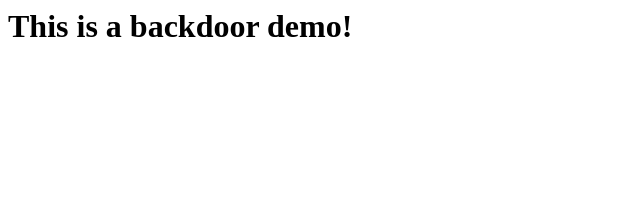
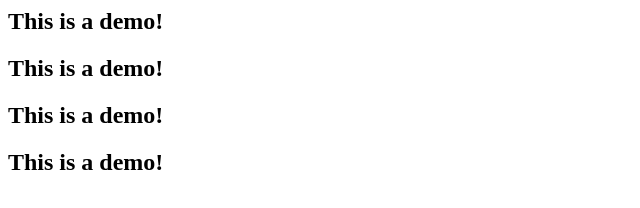
Before and after one commit to Object-Detection-Backdoor/backdoor-demo, a plain HTML site: page index.html in a window 1280 px wide. Shown: the whole page, without its empty margins (0-640 px from the left). Drawn offline with Linux system fonts and the light colour scheme.

Commit message:
Update index.html

```diff
--- a/index.html
+++ b/index.html
@@ -1 +1,8 @@
-<h1>This is a backdoor demo!</h1>
+<title>Object Detection Backdoor</title>
+<h2>This is a demo!</h2>
+
+<h2>This is a demo!</h2>
+
+<h2>This is a demo!</h2>
+
+<h2>This is a demo!</h2>
```
